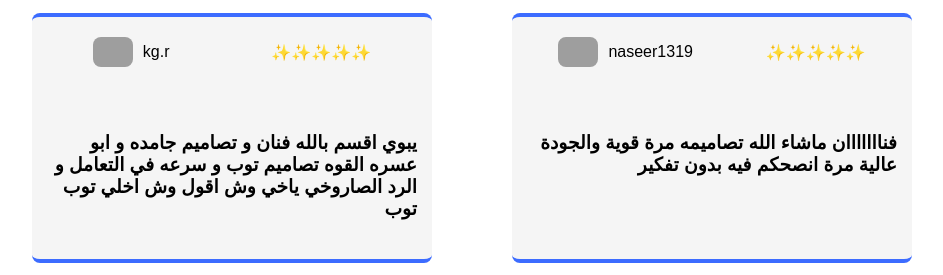
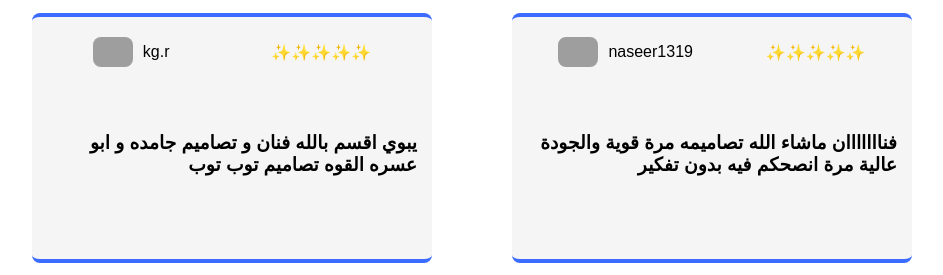
Before and after one commit to Mo7010/lamsa, a Vue app: page / in a window 1280 px wide. Shown: the part 1460-1735 px from the top of the page, without its empty margins (168-1111 px from the left). Built offline with nearby package versions, Linux system fonts and the light colour scheme; grey boxes are pictures that could not be loaded; a web font is replaced by a local one.

Commit message:
Update HomeView.vue

```diff
--- a/src/views/HomeView.vue
+++ b/src/views/HomeView.vue
@@ -101,7 +101,7 @@ export default{
                             <p>✨✨✨✨✨</p>
                         </div>
                     </div>
-                    <h3>يبوي اقسم بالله فنان و تصاميم جامده و ابو عسره القوه تصاميم توب و سرعه في التعامل و الرد الصاروخي ياخي وش اقول وش اخلي توب توب</h3>
+                    <h3>يبوي اقسم بالله فنان و تصاميم جامده و ابو عسره القوه تصاميم توب توب</h3>
                     </div>
                     <div data-aos="fade-right" data-aos-duration="1500" class="cont1">
                     <div class="top">
```
